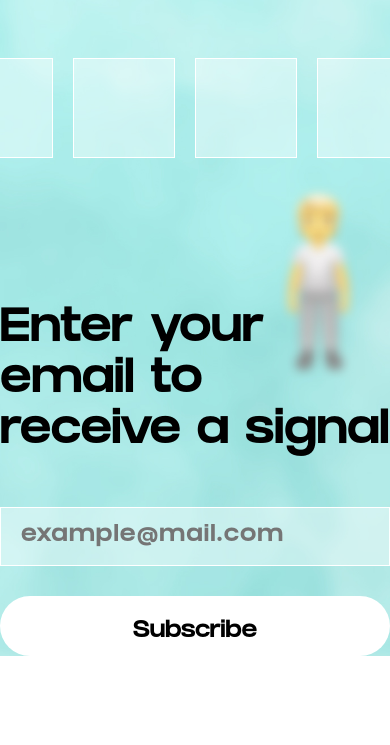
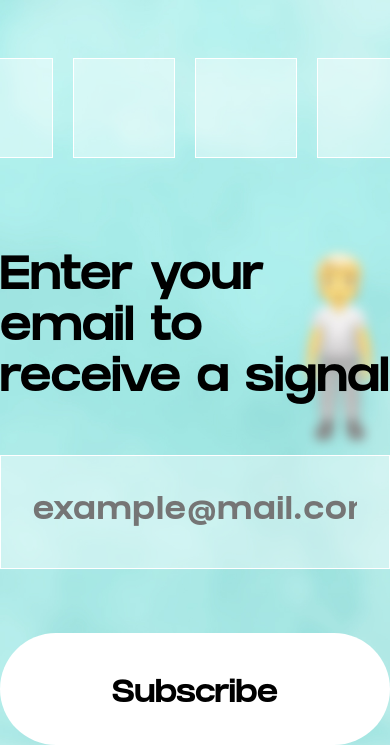
Before and after one commit to vvxforce/html-mongo, a website: page index.html in a window 390 px wide. Shown: the part 723-1468 px from the top of the page. Before the commit the page ends 1379 px from the top, so only its background shows below. Drawn offline with Linux system fonts and the light colour scheme.

Commit message:
updated inputs and buttons

```diff
--- a/style.css
+++ b/style.css
@@ -109,6 +109,10 @@ body {
 }
 
 @media only screen and (max-width: 1136px) {
+    input {
+        -webkit-appearance: none;
+        -moz-appearance: none;
+    }
     body {
         background-image: url('bg_p.jpeg');
         background-size: cover;
@@ -121,25 +125,31 @@ body {
         padding-top: 100px;
         font-size: 3em;
     }
-
     .inputs {
         max-width: 20em;
         padding-top: 5em;
+        height: 3em;
     }
-
     .inputs input {
         width: 4em;
         height: 4em;
+        font-size: 2 em;
     }
-
     .center_text {
         padding-top: 100px;
         font-size: 3em;
     }
     .form {
-        max-width: 30em;
+        max-width: 40em;
     }
     .form input {
-        font-size: 20 px;
+        padding: 0.25em 1em;
+        font-size: 2em;
+        height: 3em;
+    }
+    .form button {
+        margin-top: 2em;
+        height: 3.5em;
+        font-size: 2em;
     }
 }
```
